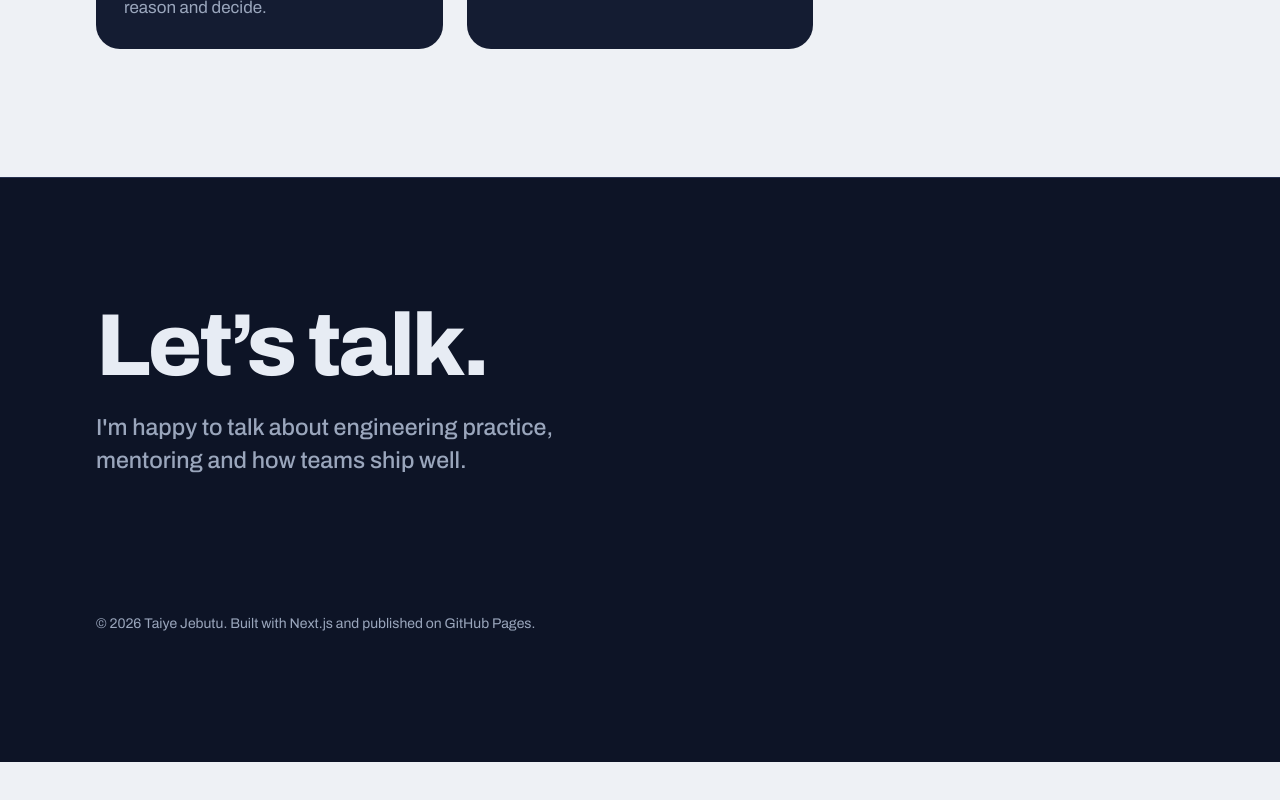
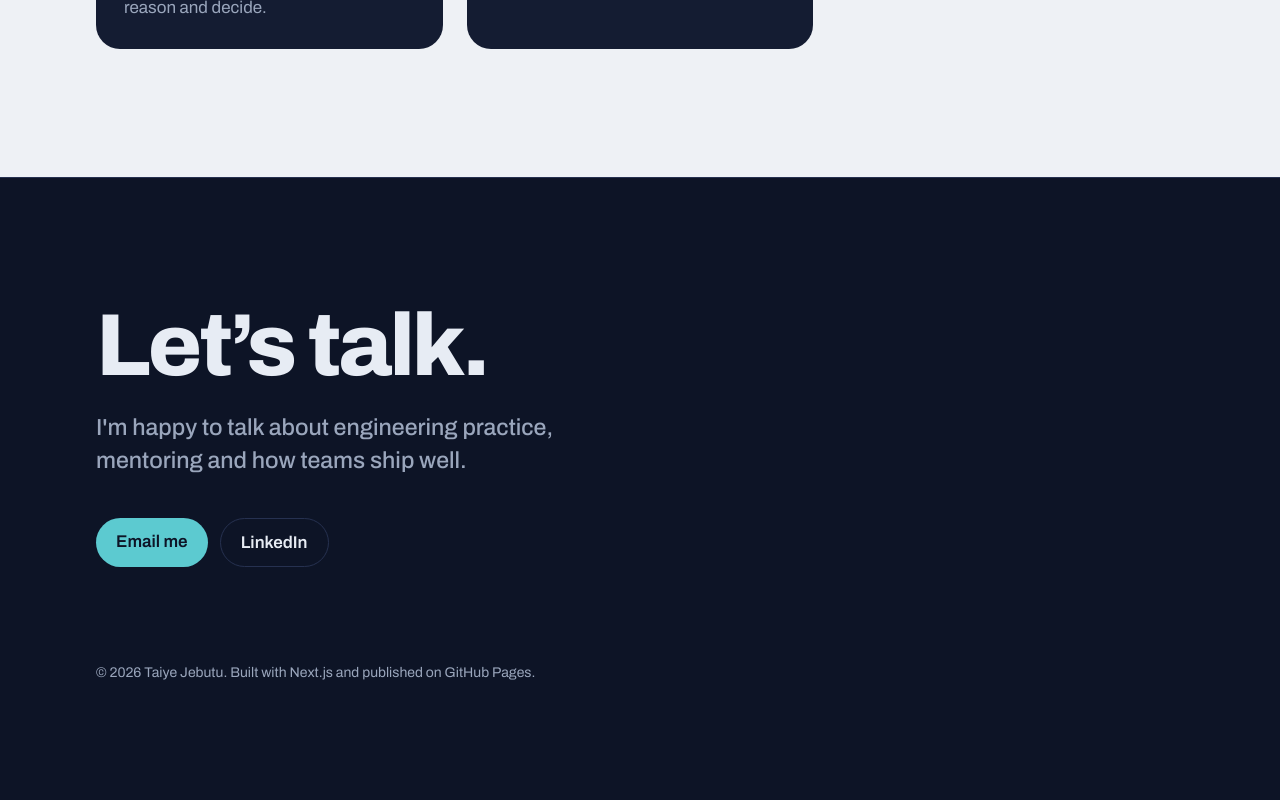
Before and after one commit to TaiyeJebutu/Portfolio, a Next.js app: page / in a window 1280 px wide. Shown: the part 9194-9994 px from the top of the page. Before the commit the page ends 9956 px from the top, so only its background shows below. Built offline with nearby package versions, Linux system fonts and the light colour scheme.

Commit message:
Update site.ts

```diff
--- a/content/site.ts
+++ b/content/site.ts
@@ -92,8 +92,8 @@ export const site: SiteConfig = {
 
   contact: {
     blurb: "I'm happy to talk about engineering practice, mentoring and how teams ship well.",
-    email: "", // e.g. "you@example.com"
-    links: [
+    email: "taiyejebutu@outlook.com", // e.g. "you@example.com"
+    links: [{label: "LinkedIn", href:"https://uk.linkedin.com/in/taiyejebutu"},
       // { label: "LinkedIn", href: "https://www.linkedin.com/in/..." },
       // { label: "GitHub", href: "https://github.com/..." },
     ],
```
